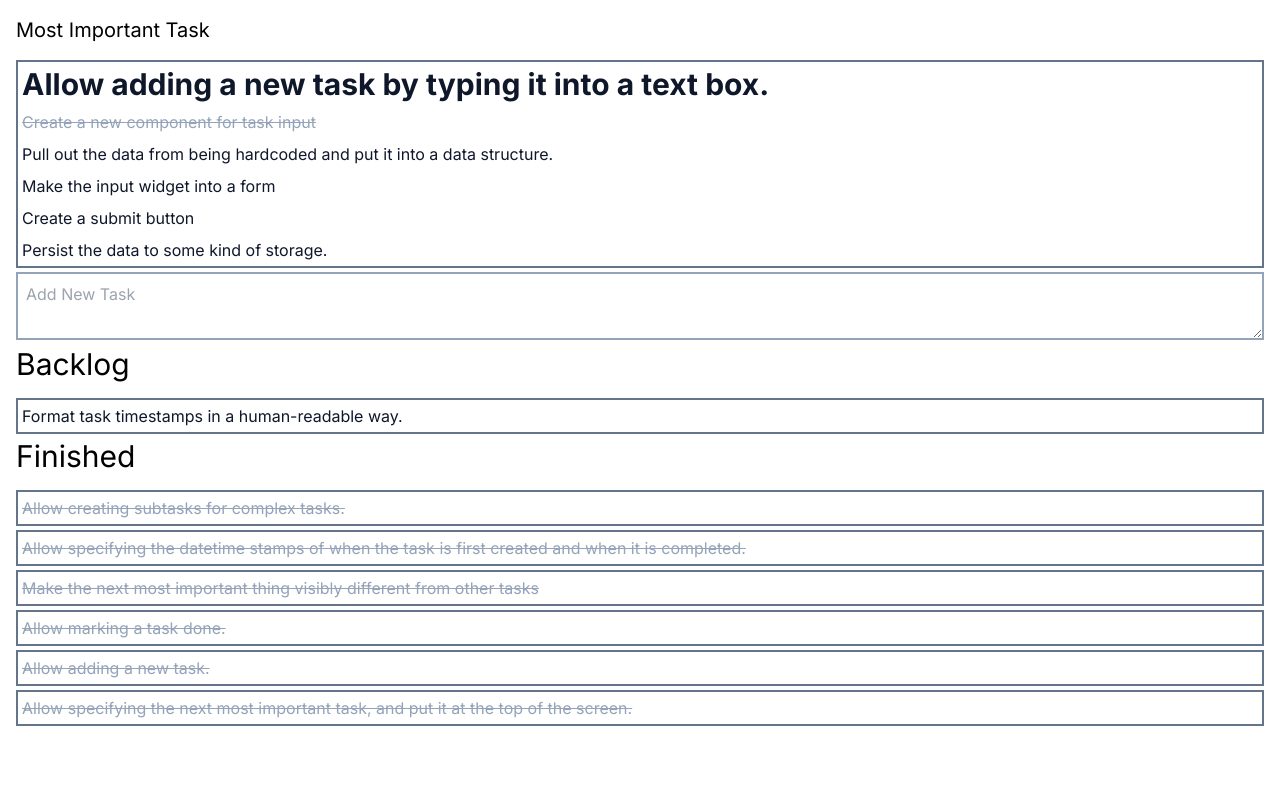
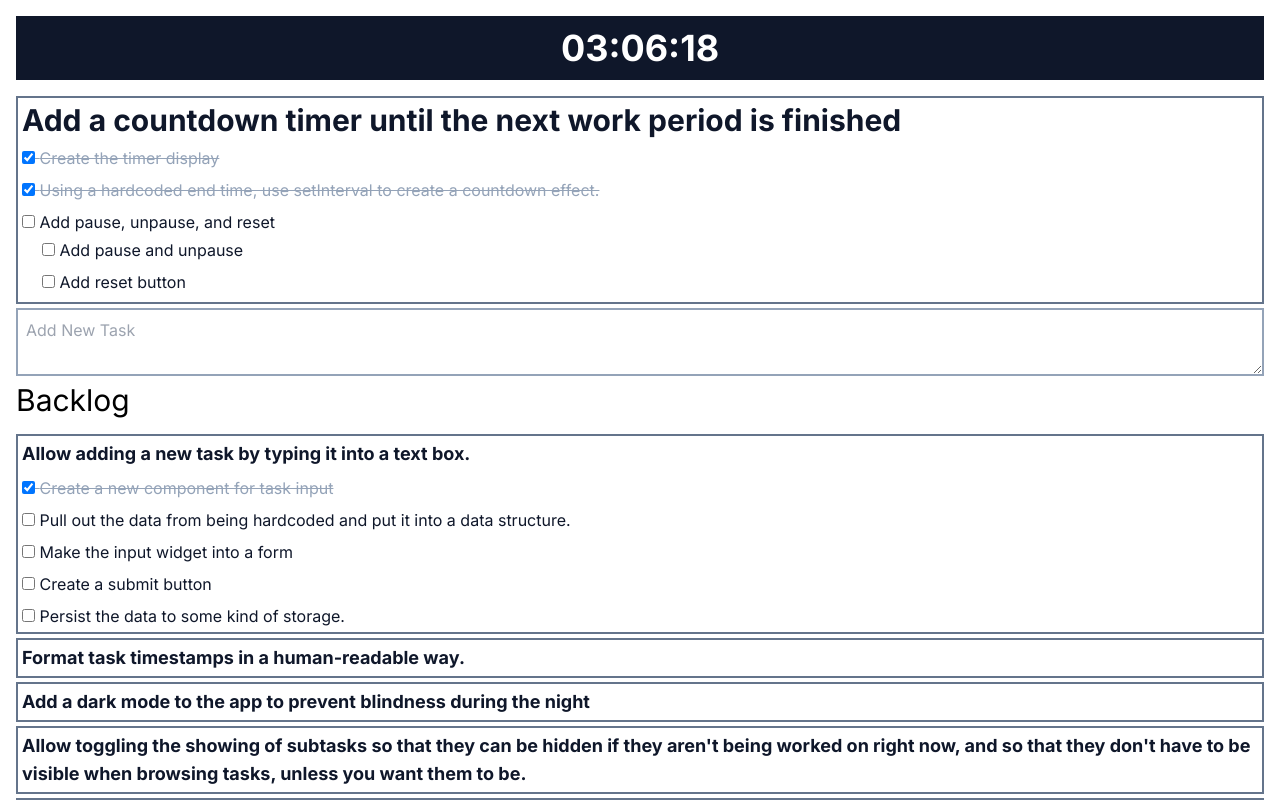
Before and after one commit to dvcolgan/mainbus, a Next.js app: page / in a window 1280 px wide. Shown: the top 800 px of the page. Built offline with nearby package versions, Linux system fonts and the light colour scheme.

Commit message:
Progress on timer, nested subtasks

```diff
--- a/package.json
+++ b/package.json
@@ -13,6 +13,7 @@
     "clsx": "^2.0.0",
     "eslint": "8.48.0",
     "eslint-config-next": "13.4.19",
+    "luxon": "^3.4.2",
     "next": "13.4.19",
     "postcss": "8.4.29",
     "react": "18.2.0",
--- /dev/null
+++ b/src/app/Timer.jsx
@@ -0,0 +1,40 @@
+"use client";
+
+import { DateTime, Interval, Duration } from "luxon";
+import { useState, useEffect } from "react";
+
+const padZeros = (value) => {
+  const str = value.toFixed(0);
+  if (str.length === 1) {
+    return "0" + str;
+  } else {
+    return str;
+  }
+};
+
+export default function Timer() {
+  const [currentTime, setCurrentTime] = useState(DateTime.now());
+
+  useEffect(() => {
+    const timerID = setInterval(() => {
+      setCurrentTime(DateTime.now());
+    }, 1000);
+
+    return () => {
+      clearInterval(timerID);
+    };
+  }, []);
+
+  const startTime = DateTime.fromISO("2023-09-03T20:56:23.379Z");
+  const duration = Duration.fromObject({ minutes: 30 });
+
+  const endTime = startTime.plus(duration);
+  const remaining = endTime.diff(currentTime, ["hours", "minutes", "seconds"]);
+
+  return (
+    <div className="text-4xl text-center mb-4 font-bold text-white bg-slate-900 p-3">
+      {padZeros(remaining.hours)}:{padZeros(remaining.minutes)}:
+      {padZeros(remaining.seconds)}
+    </div>
+  );
+}
--- a/src/app/page.js
+++ b/src/app/page.js
@@ -1,6 +1,8 @@
 import clsx from "clsx";
+import Timer from "@/app/Timer";
+import { DateTime, Duration } from "luxon";
 
-function Subtask({ title, finished = false }) {
+function Subtask({ title, finished = false, subtasks = [] }) {
   return (
     <div
       className={clsx(
@@ -8,7 +10,18 @@ function Subtask({ title, finished = false }) {
         finished ? "text-slate-400 line-through" : "text-slate-900"
       )}
     >
-      {title}
+      <label>
+        <input type="checkbox" checked={finished} /> {title}
+      </label>
+      <div class="ml-4">
+        {subtasks.map((subtask, index) => (
+          <Subtask
+            key={index}
+            title={subtask.title}
+            finished={subtask.finished}
+          />
+        ))}
+      </div>
     </div>
   );
 }
@@ -24,23 +37,25 @@ function Task({ title, status, createdAt, finishedAt, subtasks = [] }) {
       )}
       <div
         className={clsx(
-          "p-1",
+          "p-1 font-bold",
           status === "finished"
             ? "text-slate-400 line-through"
             : "text-slate-900",
-          status === "most-important" ? "text-3xl font-bold" : "text-base"
+          status === "most-important" ? "text-3xl" : "text-lg"
         )}
       >
         {title}
       </div>
-
+      <div class="">
         {subtasks.map((subtask, index) => (
           <Subtask
             key={index}
             title={subtask.title}
             finished={subtask.finished}
+            subtasks={subtask.subtasks}
           />
         ))}
+      </div>
     </div>
   );
 }
@@ -60,7 +75,7 @@ export default function Home() {
   const tasks = [
     {
       id: 1,
-      status: "most-important",
+      status: "backlog",
       title: "Allow adding a new task by typing it into a text box.",
       subtasks: [
         { finished: true, title: "Create a new component for task input" },
@@ -104,11 +119,54 @@ export default function Home() {
       title:
         "Allow specifying the next most important task, and put it at the top of the screen.",
     },
+    {
+      id: 9,
+      status: "backlog",
+      title: "Add a dark mode to the app to prevent blindness during the night",
+    },
+    {
+      id: 10,
+      status: "most-important",
+      title: "Add a countdown timer until the next work period is finished",
+      subtasks: [
+        { title: "Create the timer display", finished: true },
+        {
+          finished: true,
+          title:
+            "Using a hardcoded end time, use setInterval to create a countdown effect.",
+        },
+        {
+          title: "Add pause, unpause, and reset",
+          subtasks: [
+            { title: "Add pause and unpause" },
+            { title: "Add reset button" },
+          ],
+        },
+      ],
+    },
+    {
+      id: 13,
+      status: "backlog",
+      title:
+        "Allow toggling the showing of subtasks so that they can be hidden if they aren't being worked on right now, and so that they don't have to be visible when browsing tasks, unless you want them to be.",
+    },
+    {
+      id: 11,
+      status: "backlog",
+      title:
+        "Make Github issues the backing store for tasks and convert this into a Github Issue Pomodoro Timer",
+    },
+    {
+      id: 12,
+      status: "backlog",
+      title: "Use Airtable for the time tracking?",
+    },
   ];
 
   return (
     <main>
-      <h3 className="text-xl mb-4">Most Important Task</h3>
+      <Timer />
+
       {tasks
         .filter((task) => task.status === "most-important")
         .map((task) => (
```
Also changed, not shown: 1 other file (tests, documents, lock files or other folders). Lines whose indentation alone changed are shown as unchanged.
